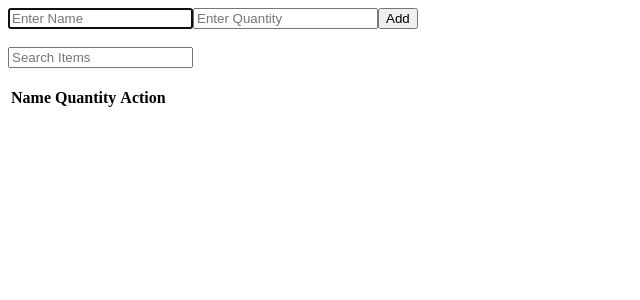
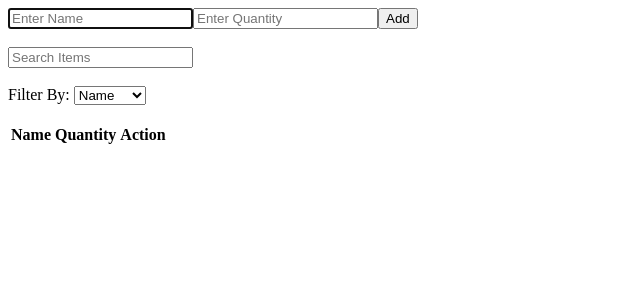
Before and after one commit to VinodSinghNegi/ListAdd, a React (Create React App) app: page / in a window 1280 px wide. Shown: the top 300 px of the page, without its empty margins (0-640 px from the left). Built offline with nearby package versions, Linux system fonts and the light colour scheme.

Commit message:
filterCom

```diff
--- a/src/App.js
+++ b/src/App.js
@@ -2,6 +2,7 @@ import React, { useState } from "react";
 import NameQuantForm from "./components/NameQuantForm";
 import DisplayItems from "./components/DisplayItems";
 import SearchBar from "./components/SearchBar";
+import Filter from "./components/Filter";
 function App() {
   const [items, setItems] = useState([]);
 
@@ -22,10 +23,67 @@ function App() {
     setItems(tempArray.filter(item => item.createdAt !== timestamp));
   };
 
+  const filterItems = event => {
+    console.log("1.3_Filtering Items");
+    if (event.target.value === "name") {
+      let sortedItems = items.sort(compareByName);
+      setItems(sortedItems);
+    } else if (event.target.value === "quantity") {
+      let sortedItems = items.sort(compareByQuantity);
+      console.log(sortedItems);
+    } else if (event.target.value === "date") {
+      let sortedItems = items.sort(compareByDate);
+      console.log(sortedItems);
+    }
+  };
+
+  const compareByName = (first, second) => {
+    const nameFirst = first.name.toUpperCase();
+    const nameSecond = second.name.toUpperCase();
+
+    let comparison = 0;
+
+    if (nameFirst > nameSecond) {
+      comparison = 1;
+    } else if (nameFirst < nameSecond) {
+      comparison = -1;
+    }
+    return comparison;
+  };
+
+  const compareByQuantity = (first, second) => {
+    const quantityFirst = parseInt(first.quantity);
+    const quantitySecond = parseInt(second.quantity);
+
+    let comparison = 0;
+
+    if (quantityFirst < quantitySecond) {
+      comparison = 1;
+    } else if (quantityFirst < quantitySecond) {
+      comparison = -1;
+    }
+    return comparison;
+  };
+
+  const compareByDate = (first, second) => {
+    const dateFirst = first.createdAt;
+    const dateSecond = second.createdAt;
+
+    let comparison = 0;
+
+    if (dateFirst < dateSecond) {
+      comparison = 1;
+    } else if (dateFirst < dateSecond) {
+      comparison = -1;
+    }
+    return comparison;
+  };
+
   return (
     <div>
       <NameQuantForm items={items} saveItem={saveItem} />
       <SearchBar items={items} />
+      <Filter filterItems={filterItems} />
       <DisplayItems items={items} deleteItem={deleteItem} />
     </div>
   );
--- a/src/components/DisplayItems.js
+++ b/src/components/DisplayItems.js
@@ -1,7 +1,7 @@
 import React from "react";
 
 function DisplayItems(props) {
-  console.log("4_Display List Component");
+  console.log("5_Display List Component");
 
   return (
     <div>
--- /dev/null
+++ b/src/components/Filter.js
@@ -0,0 +1,20 @@
+import React from "react";
+
+function Filter(props) {
+  console.log("4_Filter Component");
+
+  return (
+    <div>
+      <br />
+      <form>
+        <label htmlFor="items">Filter By: </label>
+        <select onChange={event => props.filterItems(event)}>
+          <option value="name">Name</option>
+          <option value="quantity">Quantity</option>
+          <option value="date">Date</option>
+        </select>
+      </form>
+    </div>
+  );
+}
+export default Filter;
--- a/src/components/SearchBar.js
+++ b/src/components/SearchBar.js
@@ -9,11 +9,13 @@ function SearchBar() {
   return (
     <div>
       <br />
-      <input
-        type="search"
-        placeholder="Search Items"
-        onChange={event => searchItem(event)}
-      />
+      <form>
+        <input
+          type="search"
+          placeholder="Search Items"
+          onChange={event => searchItem(event)}
+        />
+      </form>
     </div>
   );
 }
```
